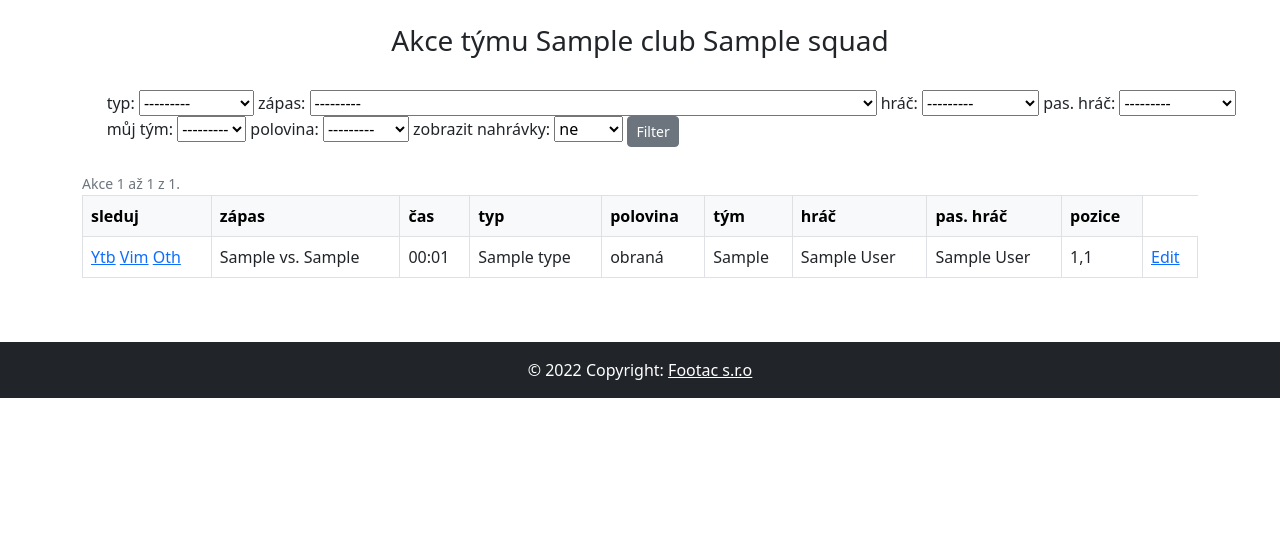
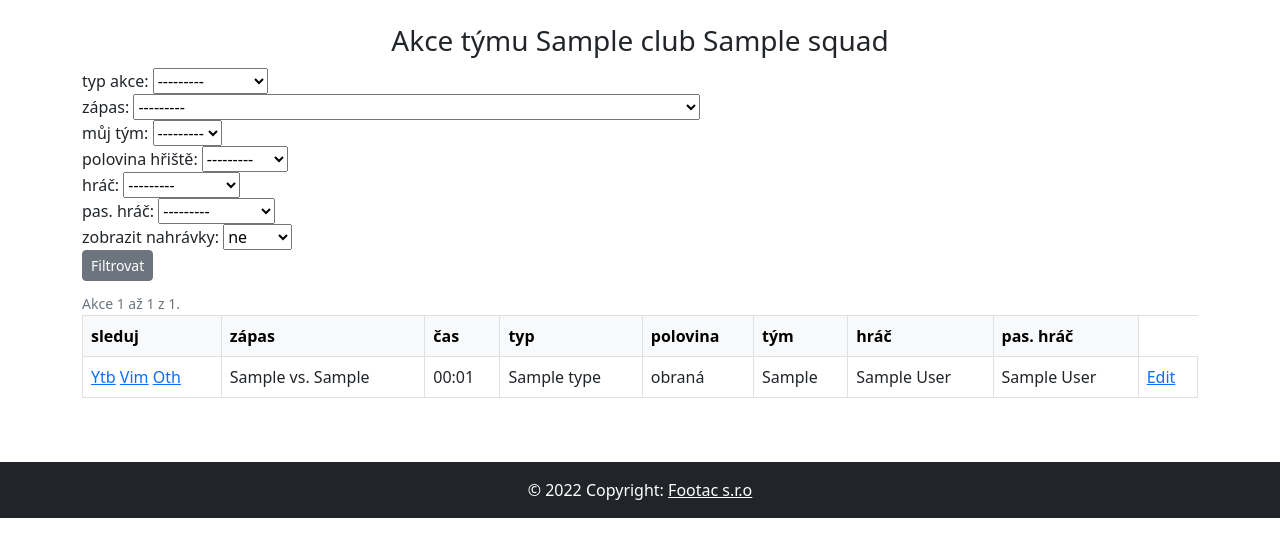
Before and after one commit to OndrejPech/Footac, a Django app: page /teams/1/actions in a window 1280 px wide. Shown: the part 56-613 px from the top of the page. Run offline with Django 4.2, Linux system fonts and the light colour scheme; a user stored in the database is signed in; tables that the repository leaves empty hold one stand-in row (values such as "Sample post").

Commit message:
formatted team_actions.html, show filter form as list

```diff
--- a/actions/filters.py
+++ b/actions/filters.py
@@ -19,7 +19,7 @@ class ActionFilter(django_filters.FilterSet):
         self.team_id = kwargs.pop('team_id')  # new kwarg argument added
         super().__init__(data, *args, **kwargs)
         # override fields
-        self.filters['type'].label = 'typ'
+        self.filters['type'].label = 'typ akce'
         self.filters['game'].queryset = Game.objects.filter(Q(home_team_id=self.team_id) | Q(away_team_id=self.team_id))
         self.filters['game'].label = 'zápas'
         self.filters['active_player'].queryset = Player.objects.filter(teams=self.team_id)
@@ -34,7 +34,7 @@ class ActionFilter(django_filters.FilterSet):
     team_in_possession = django_filters.ChoiceFilter(label='můj tým',
                                                      choices=TEAM_CHOICES,
                                                      method='attack_or_defence')
-    field_half = django_filters.ChoiceFilter(label='polovina',
+    field_half = django_filters.ChoiceFilter(label='polovina hřiště',
                                              choices=FIELD_CHOICES,
                                              method='show_field_half')
     # The only one filter with initial value
@@ -44,7 +44,8 @@ class ActionFilter(django_filters.FilterSet):
 
     class Meta:
         model = Action
-        fields = ['type', 'game', 'active_player', 'passive_player']
+        fields = ['type', 'game', 'team_in_possession', 'field_half',
+                  'active_player', 'passive_player']
 
     def attack_or_defence(self, queryset, name,  value):
         if value == 'attack':
--- a/actions/templates/actions/team_actions.html
+++ b/actions/templates/actions/team_actions.html
@@ -1,25 +1,26 @@
 {% extends "base.html" %}
 
-{%  load custom_tags %}
+{% load custom_tags %}
 
-{% block title %}{{team}} akce{% endblock %}
+{% block title %}{{ team }} akce{% endblock %}
 
 {% block content %}
     <h3 class="text-center">Akce týmu {{ team }}</h3>
-    <br>
-
-<div  class="col-md-11 offset-md-1">
-<form method="GET">
-{{ action_filter.form.as_table }}
-<button type="submit" class="btn btn-secondary btn-sm">Filter</button>
+    <div class="container">
+        <div class="col-md-12 offset-md-0" >
+            <form method="GET" style="margin-top:10px; margin-bottom:10px;">
+                {% for field in action_filter.form %}
+                    <div class="fieldWrapper">
+                        {{ field.errors }}
+                        {{ field.label_tag }} {{ field }}
+                    </div>
+                {% endfor %}
+                <button type="submit" class="btn btn-secondary btn-sm">Filtrovat</button>
             </form>
-    </div>
-
-    <br>
-    <div class="container">
 
             {% if page_results %}
-        <small class="text-muted">Akce {{ page_results.start_index }} až {{ page_results.end_index }} z {{ page_results.paginator.count }}.</small>
+                <small class="text-muted">Akce {{ page_results.start_index }} až {{ page_results.end_index }}
+                    z {{ page_results.paginator.count }}.</small>
             {% else %}
                 <small class="text-muted">Žádné akce k zobrazení.</small>
             {% endif %}
@@ -35,7 +36,6 @@
                         <th>tým</th>
                         <th>hráč</th>
                         <th>pas. hráč</th>
-            <th>pozice</th>
                     </tr>
                     </thead>
                     {% for action in page_results %}
@@ -43,43 +43,40 @@
                             <td>
                                 {% if action.game.link_1 %}
                                     {% start_end_video action.game.link_1 action.video_time action.type.name as link1 %}
-                    <a href ="{{ link1 }}">Ytb</a>
+                                    <a href="{{ link1 }}">Ytb</a>
                                 {% endif %}
                                 {#            # TODO for Vimeo and Other link function tag can be different#}
                                 {% if action.game.link_2 %}
                                     {% start_end_video action.game.link_2 action.video_time action.type.name as link2 %}
-                    <a href ="{{ link2}}">Vim</a>
+                                    <a href="{{ link2 }}">Vim</a>
                                 {% endif %}
                                 {% if action.game.link_3 %}
                                     {% start_end_video action.game.link_3 action.video_time action.type.name as link3 %}
-                    <a href ="{{ link3 }}">Oth</a>
+                                    <a href="{{ link3 }}">Oth</a>
                                 {% endif %}
 
                             </td>
-            <td>{{ action.game.home_team.abbrev}} vs. {{ action.game.away_team.abbrev}}</td>
+                            <td>{{ action.game.home_team.abbrev }} vs. {{ action.game.away_team.abbrev }}</td>
                             <td>{{ action.display_time }}</td>
                             <td>{{ action.type.name_cz }}</td>
-            <td>{% if action.left_pitch_team == team%}
-                    {% if action.side == 1  %}
+                            <td>{% if action.left_pitch_team == team %}
+                                {% if action.side == 1 %}
                                     obraná
-                    {%  elif action.side == 2 %}
+                                {% elif action.side == 2 %}
                                     útočná
                                 {% endif %}
-                {% elif action.right_pitch_team == team%}
-                    {% if action.side == 2  %}
+                            {% elif action.right_pitch_team == team %}
+                                {% if action.side == 2 %}
                                     obranná
-                    {%  elif action.side == 1 %}
+                                {% elif action.side == 1 %}
                                     útočná
                                 {% endif %}
                             {% endif %}
                             <td>{{ action.team.abbrev }}</td>
-            <td>{% if action.active_player %}{{ action.active_player}}{% endif %}</td>
-            <td>{% if action.passive_player %}{{ action.passive_player}}{% endif %}</td>
-            <td>{% if action.start_x is not None and action.start_y is not None%}
-                {{action.start_x}},{{action.start_y}}
-                {%  endif %}</td>
+                            <td>{% if action.active_player %}{{ action.active_player }}{% endif %}</td>
+                            <td>{% if action.passive_player %}{{ action.passive_player }}{% endif %}</td>
                             {#        TODO check user allowance#}
-            <td><a href ="{%  url 'actions:action_edit' action.id %}">Edit</a></td>
+                            <td><a href="{% url 'actions:action_edit' action.id %}">Edit</a></td>
                         </tr>
                     {% endfor %}
                 </table>
@@ -87,8 +84,10 @@
             {% if page_results.has_other_pages %}
                 <div class="btn-group" role="group" aria-label="Item pagination">
                 {% if page_results.has_previous %}
-            <a href="{% update_url 1 'page' request.GET.urlencode %}" class="btn btn-outline-secondary">|&laquo;</a>
-            <a href="{% update_url page_results.previous_page_number 'page' request.GET.urlencode %}" class="btn btn-outline-secondary">&laquo;</a>
+                    <a href="{% update_url 1 'page' request.GET.urlencode %}"
+                       class="btn btn-outline-secondary">|&laquo;</a>
+                    <a href="{% update_url page_results.previous_page_number 'page' request.GET.urlencode %}"
+                       class="btn btn-outline-secondary">&laquo;</a>
                 {% endif %}
 
                 {% for page_number in page_results.paginator.page_range %}
@@ -96,19 +95,22 @@
                         <button class="btn btn-outline-secondary active">
                             <span>{{ page_number }} <span class="sr-only"></span></span>
                         </button>
-            {% elif page_number|add:'4' >= page_results.number and page_number|add:'-6' <= page_results.number%}
-                   <a href="{% update_url page_number 'page' request.GET.urlencode %}" class="btn btn-outline-secondary">{{ page_number }}</a>
+                    {% elif page_number|add:'4' >= page_results.number and page_number|add:'-6' <= page_results.number %}
+                        <a href="{% update_url page_number 'page' request.GET.urlencode %}"
+                           class="btn btn-outline-secondary">{{ page_number }}</a>
                     {% endif %}
                 {% endfor %}
 
                 {% if page_results.has_next %}
-            <a href="{% update_url page_results.next_page_number 'page' request.GET.urlencode %}" class="btn btn-outline-secondary">&raquo;</a>
-            <a href="{% update_url page_results.paginator.num_pages 'page' request.GET.urlencode %}" class="btn btn-outline-secondary">&raquo;|</a>
+                    <a href="{% update_url page_results.next_page_number 'page' request.GET.urlencode %}"
+                       class="btn btn-outline-secondary">&raquo;</a>
+                    <a href="{% update_url page_results.paginator.num_pages 'page' request.GET.urlencode %}"
+                       class="btn btn-outline-secondary">&raquo;|</a>
                 {% endif %}
 
             {% endif %}
             </div>
         </div>
-
+    </div>
 
 {% endblock %}
```
Lines whose indentation alone changed are shown as unchanged.
